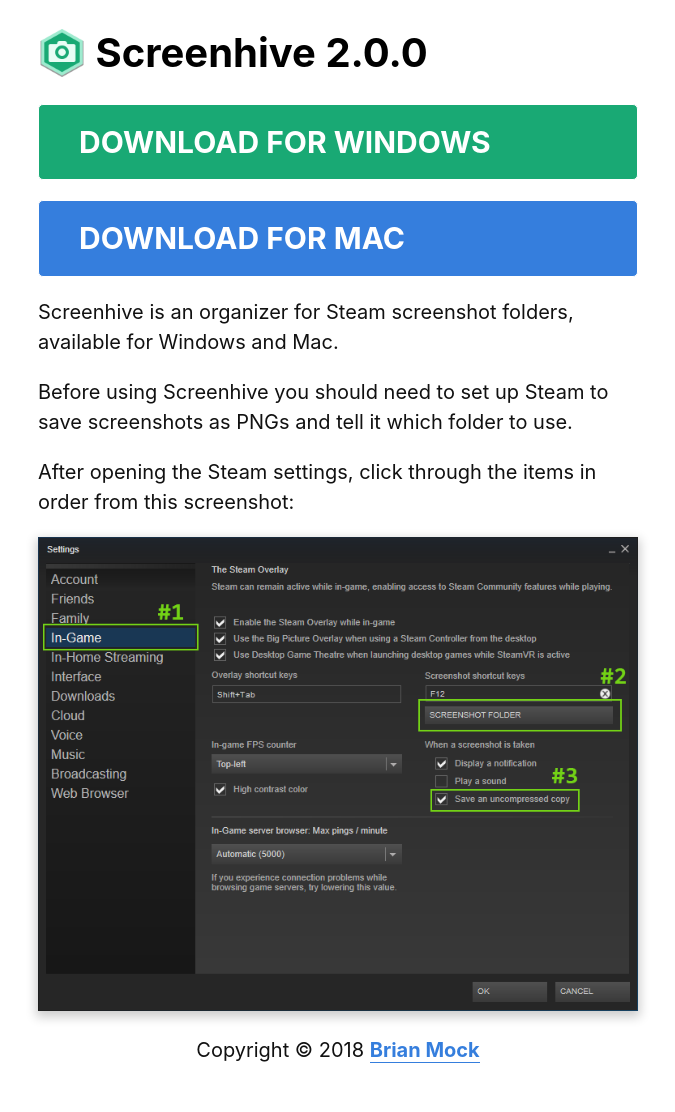
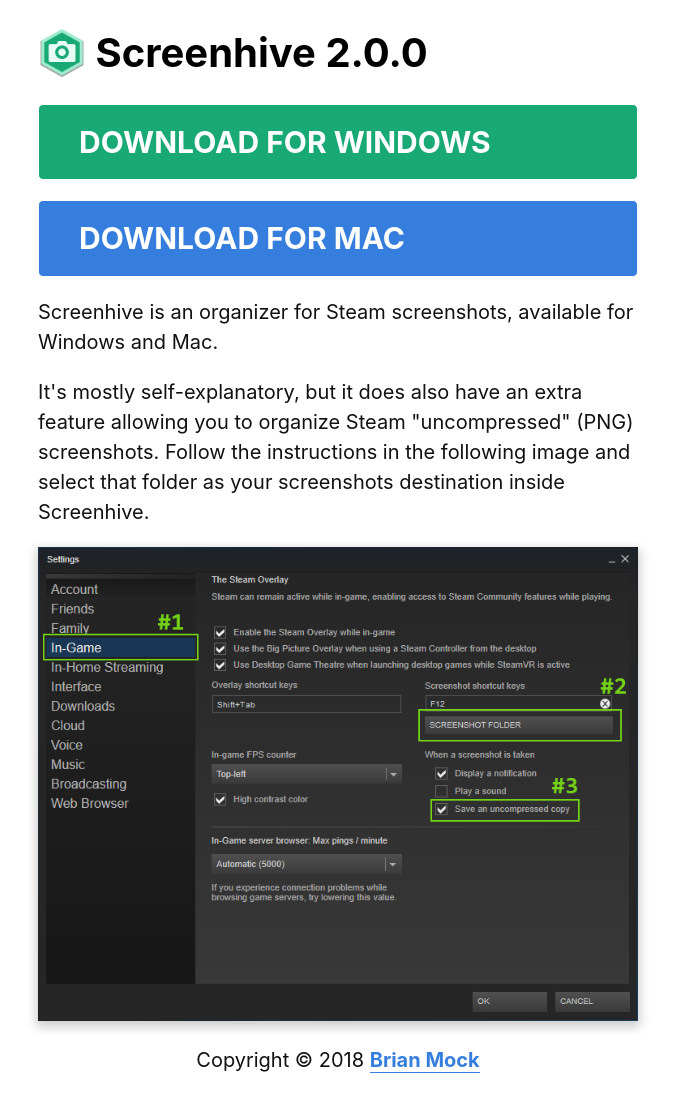
Before and after one commit to wavebeem/screenhive, a Jekyll site: the page built from docs/index.html, in a window 1280 px wide. Shown: the whole page, without its empty margins (302-977 px from the left). Built offline with Jekyll 4.4.1, drawn with Linux system fonts in a browser that asks for light colours; nearby versions of some CDN libraries; library files that are not in the unit come from our copies.

```diff
--- a/app/package.json
+++ b/app/package.json
@@ -5,7 +5,7 @@
   "author": "Brian Mock <brian@mockbrian.com>",
   "copyright": "Copyright © 2018 Brian Mock",
   "homepage": "https://screenhive.net",
-  "version": "2.0.0-beta.4",
+  "version": "2.0.0-beta.17",
   "main": "src/start.js",
   "private": true,
   "license": "MIT",
--- a/docs/index.html
+++ b/docs/index.html
@@ -25,11 +25,17 @@
 
 <div class="lh-copy">
 
-<p>Screenhive is an organizer for Steam screenshot folders, available for Windows and Mac.</p>
+<p>
+  Screenhive is an organizer for Steam screenshots,
+  available for Windows and Mac.
+</p>
 
-<p>Before using Screenhive you should need to set up Steam to save screenshots as PNGs and tell it which folder to use.</p>
-
-<p>After opening the Steam settings, click through the items in order from this screenshot:</p>
+<p>
+  It's mostly self-explanatory, but it does also have an extra feature allowing
+  you to organize Steam "uncompressed" (PNG) screenshots. Follow the
+  instructions in the following image and select that folder as your screenshots
+  destination inside Screenhive.
+</p>
 
 <p>
   <a href="steam.png" target="_blank">
```
Also changed, not shown: build/icon.ico, img/Screenhive-16px.png, img/Screenhive-256px.png, img/Screenhive-32px.png, img/Screenhive-40px.png, img/Screenhive-48px.png, img/orig.png, 1 other file.
